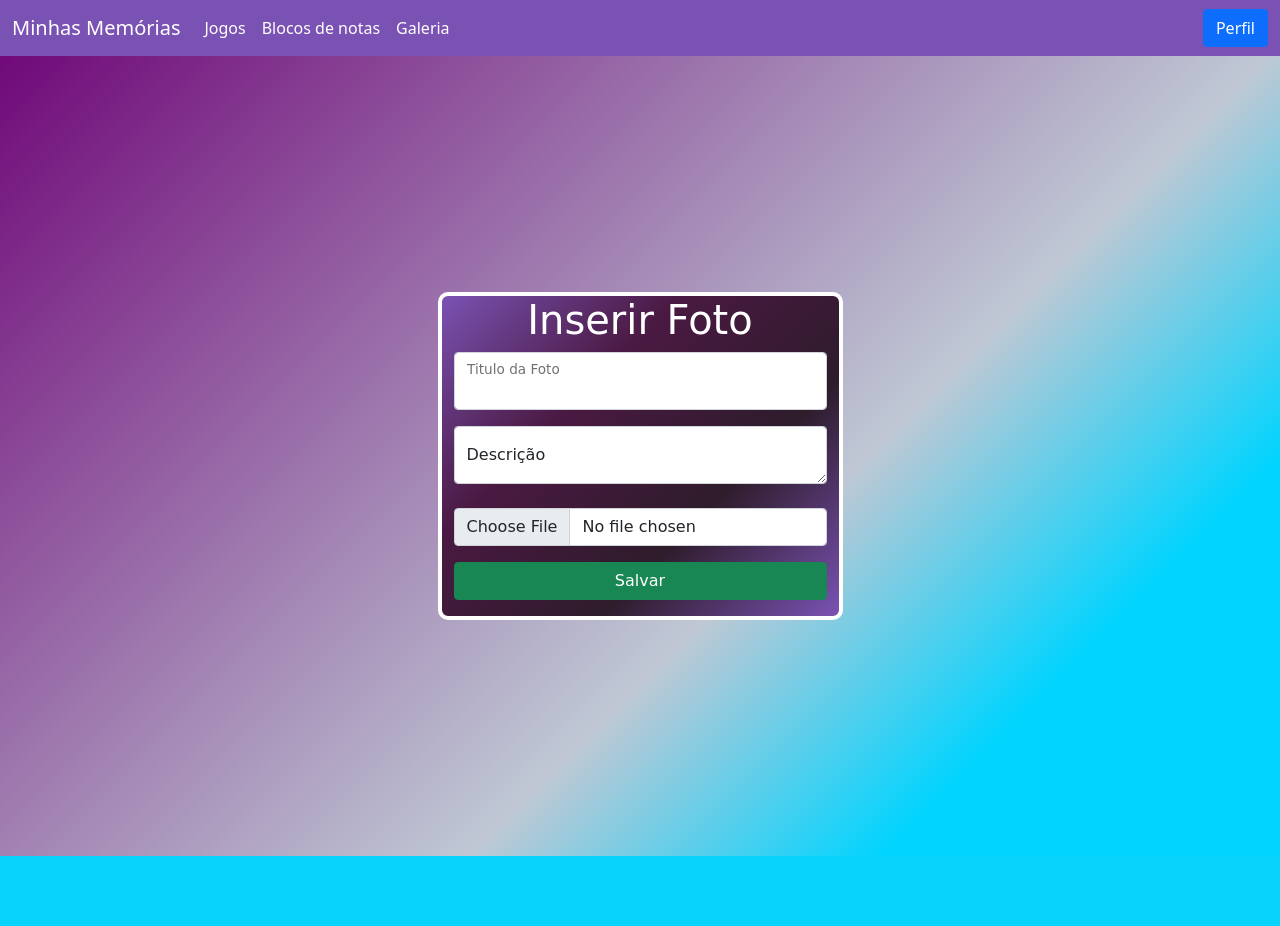
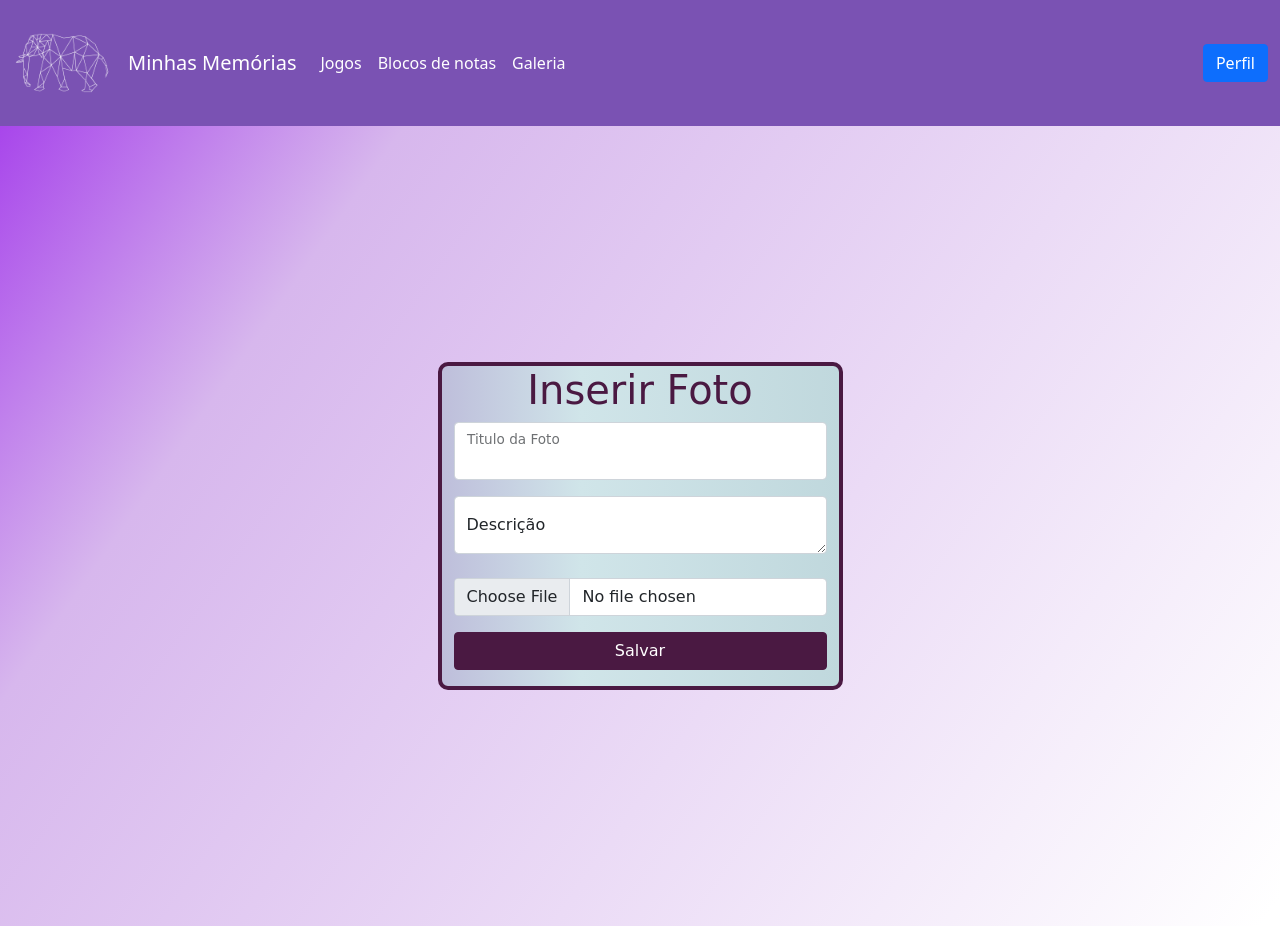
Before and after one commit to DevDanielAlvarez/Minhas-Memorias-MVC-, a PHP site: page /galeria/upload in a window 1280 px wide. Before the commit the page ends 856 px from the top, so only its background shows below. Run offline with PHP 8.4, Linux system fonts and the light colour scheme; the visitor is signed in with stand-in values (Sample User, id 1).

Commit message:
atualização 13/06/2022 06:21 mudança de cores e logo

```diff
--- a/App/components/html_components.php
+++ b/App/components/html_components.php
@@ -6,7 +6,10 @@ class html_components
     {
         echo   '<nav style="background-color: #7a52b3 !important;" class="navbar navbar-expand-md navbar-light ">
         <div  class="container-fluid">
+            <a class="navbar-brand" href="index.php">
+                <img src="/img/logo_MM_2_2.png" alt="logo" style="width: 100px;">
           <a class="navbar-brand" style="color: #fff !important;" href="/">Minhas Memórias</a>
+
           <button class="navbar-toggler" type="button" data-bs-toggle="collapse" data-bs-target="#navbarSupportedContent" aria-controls="navbarSupportedContent" aria-expanded="false" aria-label="Toggle navigation">
             <span class="navbar-toggler-icon"></span>
           </button>
--- a/App/core/model.php
+++ b/App/core/model.php
@@ -13,7 +13,7 @@ class Model
         if(!isset(self::$instance)):
             try
             {
-             self::$instance= new \PDO ('mysql:host=localhost;dbname=memoria_banco;charset=utf8mb4','root','root');
+             self::$instance= new \PDO ('mysql:host=localhost;dbname=memoria_banco;charset=utf8mb4','root','');
             }
             catch(PDOException $e)
             {
--- a/App/views/blocos/editar_bloco.php
+++ b/App/views/blocos/editar_bloco.php
@@ -6,7 +6,7 @@
 <div class="espaco"></div>
 <div class="container-sm">
    <div class="title_editar_bloco ">
-       <h1>Titulo</h1>
+       <h1 >Título</h1>
        <input value="<?php if(isset($data2['nm_titulo'])) echo $data2['nm_titulo']; ?>" type="text" id="title">
     </div>
 
@@ -47,10 +47,6 @@ $(document).ready(function() {
                  "",
              bodyStyle: // style to assign to document body contained within the editor
 
-
-
-
-
                  "margin:4px; font:10pt Arial,Verdana; cursor:text;background-image: url('http://localhost:8080/img/notes/memoria.png');background-position:center;background-attachment: fixed;",
 
          })
--- a/App/views/galery/upload.php
+++ b/App/views/galery/upload.php
@@ -1,3 +1,4 @@
+
 <div class="container_form">
     <div class="container">
 <form action="/galeria/upload_archive" method="post" enctype="multipart/form-data">
--- a/App/views/home/index.php
+++ b/App/views/home/index.php
@@ -1,3 +1,4 @@
+
 <header class="header-wrapper">
         <div class="header">
         <!--<div class="menu_imagem" style="content: url('<?php "URL_BASE" ?>/img/logo.png');"></div> "laço roxo"-->
--- a/App/views/painel/home.php
+++ b/App/views/painel/home.php
@@ -1,4 +1,4 @@
-
+<link rel="shotcut icon" ref="https:/localhost:8080/img/logo_MM_2_1.png">
 
 				<h1>Seja Bem Vindo(a)! <?php echo $_SESSION['nome'];?></h1>
 				<p>"O carinho e a assistência adequada são os primeiros passos para manter vivas as memórias daqueles que amamos!"<br>
--- a/App/views/template.php
+++ b/App/views/template.php
@@ -18,9 +18,11 @@
 <link rel="stylesheet" href="https://cdn.jsdelivr.net/npm/bootstrap-icons@1.8.1/font/bootstrap-icons.css">
 
 
-    <title>Minhas Memórias</title>
+    <title style = "color:#4a1942;">Minhas Memórias</title>
+    <link rel="shortcut icon" href="<?php echo URL_BASE ?>/img/logo_MM_2_1.png">
 </head>
 <body>
+
   <!-- Ajax-->
 <script src="<?php ECHO 'http://localhost:8080/js/galery_js/jquery.min.js'?> "></script>
 <script src="https://code.jquery.com/jquery-3.3.1.min.js"></script>
--- a/public/css/dificuldade.css
+++ b/public/css/dificuldade.css
@@ -3,7 +3,7 @@
     padding: 0;
 }
 body{
-    background: linear-gradient(-45deg, rgba(168,70,235,1) 0%, rgba(215,183,237,1) 22%, rgba(255,255,255,1) 99%, rgba(255,255,255,1) 100%, rgba(255,255,255,1) 100%, rgba(255,255,255,1) 100%);
+    background: linear-gradient(125deg, rgba(168,70,235,1) 0%, rgba(215,183,237,1) 22%, rgba(255,255,255,1) 99%, rgba(255,255,255,1) 100%, rgba(255,255,255,1) 100%, rgba(255,255,255,1) 100%);
     background-attachment: fixed;
     overflow-y: hidden;
 }
--- a/public/css/galery_css/upload.css
+++ b/public/css/galery_css/upload.css
@@ -6,7 +6,7 @@
     justify-content: center;
     align-items: center;
     background: rgb(112,9,121);
-    background: linear-gradient(-45deg,rgba(0,212,255,1)  19%, rgba(191,200,212,1) 39%, rgba(112,9,121,1) 100%);
+    background: linear-gradient(125deg, rgba(168,70,235,1) 0%, rgba(215,183,237,1) 22%, rgba(255,255,255,1) 99%, rgba(255,255,255,1) 100%, rgba(255,255,255,1) 100%, rgba(255,255,255,1) 100%);
     font-family: 'Dejavu Sans', 'Arial', 'Verdana', 'sans-serif';
     background-attachment: fixed;
     background-repeat: no-repeat;
@@ -36,21 +36,28 @@
     flex-direction: column;
     justify-content: top;
     align-items: center;
-    background: linear-gradient(-45deg,#7a52b3, #2e1c2b, #4a1942, #7a52b3);
+    background: linear-gradient(90deg, rgba(212,210,236,1) 0%, rgba(190,190,219,1) 0%, rgba(208,229,233,1) 35%, rgba(192,216,221,1) 100%); background-size:cover;
+    position: relative;
     background-size:cover;
     position: relative;
-    border: solid 4px #fff;
+    border: solid 4px #4a1942;
     border-radius: 10px;
     }
+
 #title_form
 {
-    color: rgb(255, 255, 255);
+    color: #4a1942;
     text-align: center;
 }
 form button
 {
     width: 100%;
 }
+.btn-success {
+    color: #fff;
+    background-color: #4a1942!important;
+    border-color: #4a1942!important;
+}
 body
 {
     overflow-x:hidden;
--- a/public/css/games_index.css
+++ b/public/css/games_index.css
@@ -1,7 +1,7 @@
 body
 {
     background: rgb(112,9,121);
-    background:linear-gradient(-45deg, rgba(168,70,235,1) 0%, rgba(215,183,237,1) 22%, rgba(255,255,255,1) 99%, rgba(255,255,255,1) 100%, rgba(255,255,255,1) 100%, rgba(255,255,255,1) 100%);
+    background:linear-gradient(125deg, rgba(168,70,235,1) 0%, rgba(215,183,237,1) 22%, rgba(255,255,255,1) 99%, rgba(255,255,255,1) 100%, rgba(255,255,255,1) 100%, rgba(255,255,255,1) 100%);
     font-family: 'Dejavu Sans', 'Arial', 'Verdana', 'sans-serif';
     background-attachment: scroll;
     background-repeat: no-repeat;
--- a/public/css/home.php
+++ b/public/css/home.php
@@ -126,6 +126,7 @@ h2 {
     font-size: 24px;
     padding: 1rem 4rem;
     border: 1px solid #7303c0;
+    border-radius: 5px;
     min-width: 4rem;
     display: flex;
     justify-content: center;
--- a/public/css/style.prefix.css
+++ b/public/css/style.prefix.css
@@ -10,7 +10,7 @@
 body {
 
   background: rgb(112,9,121);
-    background: linear-gradient(-45deg, rgba(168,70,235,1) 0%, rgba(215,183,237,1) 22%, rgba(255,255,255,1) 99%, rgba(255,255,255,1) 100%, rgba(255,255,255,1) 100%, rgba(255,255,255,1) 100%);
+    background: linear-gradient(125deg, rgba(168,70,235,1) 0%, rgba(215,183,237,1) 22%, rgba(255,255,255,1) 99%, rgba(255,255,255,1) 100%, rgba(255,255,255,1) 100%, rgba(255,255,255,1) 100%);
     font-family: 'Dejavu Sans', 'Arial', 'Verdana', 'sans-serif';
     background-attachment: fixed;
     background-repeat: no-repeat;
@@ -92,14 +92,14 @@ body {
 
 .match .front {
   background: rgb(112,9,121);
-  background: linear-gradient(-45deg,rgba(0,212,255,1)  19%, rgba(191,200,212,1) 39%, rgba(112,9,121,1) 100%) !important;
+  background: linear-gradient(125deg,rgba(0,212,255,1)  19%, rgba(191,200,212,1) 39%, rgba(112,9,121,1) 100%) !important;
   animation: backgroundTransition 8s ease-in-out infinite;
 }
 #pop_up
 {
   width: 50%;
   margin:0px auto;
-  background:linear-gradient(-45deg, rgba(212,210,236,1) 0%, rgba(190,190,219,1) 0%, rgba(208,229,233,1) 35%, rgba(192,216,221,1) 100%);
+  background:linear-gradient(125deg, rgba(212,210,236,1) 0%, rgba(190,190,219,1) 0%, rgba(208,229,233,1) 35%, rgba(192,216,221,1) 100%);
   text-align: center;
   border-radius: 9px;
   padding: 6px;
```
Also changed, not shown: public/css/notes/jquery.cleditor.php (+4 -4 lines), public/img/logo_MM_2_1.png (added), public/img/logo_MM_2_2.png (added), public/uploads/62a6f133d3396.jpeg (added).
